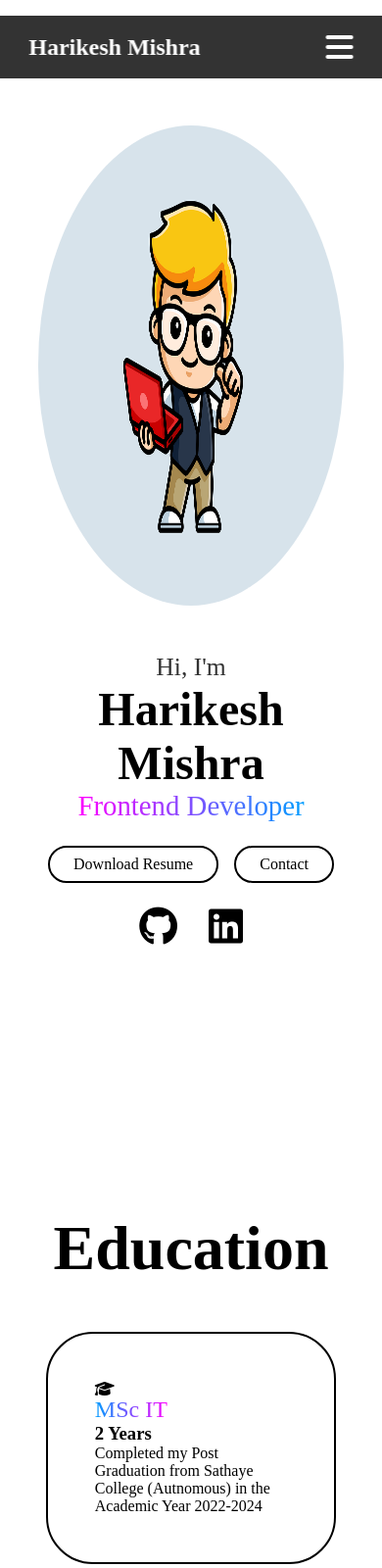
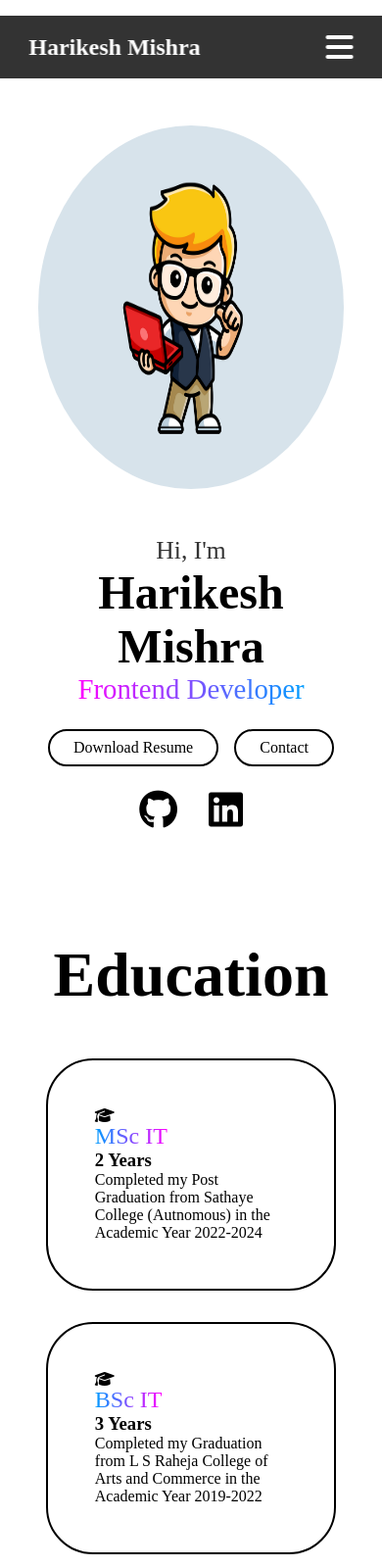
Before and after one commit to Harikesh666/Portfolio, a plain HTML site: page index.html in a window 390 px wide. Shown: the top 1600 px of the page at 98% size. Drawn offline with Linux system fonts and the light colour scheme.

Commit message:
screen changes for 432px

```diff
--- a/index.html
+++ b/index.html
@@ -76,7 +76,8 @@
                     <i class="fa-solid fa-graduation-cap"></i>
                     <span>BSc IT</span>
                     <h3>3 Years</h3>
-                    <p>Completed my Graduation from L S Raheja College of Arts and Commerce in the Academic Year 2019-2022</p>
+                    <p>Completed my Graduation from L S Raheja College of Arts and Commerce in the Academic Year
+                        2019-2022</p>
                 </div>
 
             </div>
@@ -95,7 +96,8 @@
                 <h3>Single Page Website</h3>
                 <p>A fully responsive website built using HTML & CSS. Two breakpoints at 900px and 500px</p>
                 <div class="btn-group">
-                    <a href="https://main--eloquent-youtiao-7e7617.netlify.app/" class="btn" target="_blank">Live Demo</a>
+                    <a href="https://main--eloquent-youtiao-7e7617.netlify.app/" class="btn" target="_blank">Live
+                        Demo</a>
                     <a href="https://github.com/Harikesh666/Responsive-" class="btn" target="_blank">Github</a>
                 </div>
             </div>
@@ -105,8 +107,10 @@
                 <h3>Responive Landing Page</h3>
                 <p>A Responsive Landing Page built using HTML & CSS. One breakpoint at 600px</p>
                 <div class="btn-group">
-                    <a href="https://66f65904ba2371df95265488--eloquent-buttercream-4554ee.netlify.app/" class="btn" target="_blank">Live Demo</a>
-                    <a href="https://github.com/Harikesh666/Web-Design-Landing-Page" class="btn" target="_blank">Github</a>
+                    <a href="https://66f65904ba2371df95265488--eloquent-buttercream-4554ee.netlify.app/" class="btn"
+                        target="_blank">Live Demo</a>
+                    <a href="https://github.com/Harikesh666/Web-Design-Landing-Page" class="btn"
+                        target="_blank">Github</a>
                 </div>
             </div>
 
@@ -115,7 +119,8 @@
                 <h3>Landing Page</h3>
                 <p>Landing Page built using HTML & CSS (not responsive but beautiful)</p>
                 <div class="btn-group">
-                    <a href="https://66f65d1a778c4de6c0eb3ec2--delightful-gumption-6797da.netlify.app/" class="btn" target="_blank">Live Demo</a>
+                    <a href="https://66f65d1a778c4de6c0eb3ec2--delightful-gumption-6797da.netlify.app/" class="btn"
+                        target="_blank">Live Demo</a>
                     <a href="https://github.com/Harikesh666/Landing-Page" class="btn" target="_blank">Github</a>
                 </div>
             </div>
@@ -142,8 +147,7 @@
                     <label for="email-address">Email Address</label>
                     <input type="email" name="_replyto" id="email-address" placeholder="email@domain.tld" required="">
                     <label for="message">Message</label>
-                    <textarea rows="5" name="message" id="message"
-                        placeholder="Aenean lacinia bibendum nulla sed consectetur. Vivamus sagittis lacus vel augue laoreet rutrum faucibus dolor auctor. Donec ullamcorper nulla non metus auctor fringilla nullam quis risus."
+                    <textarea rows="5" name="message" id="message" placeholder="Write your message here"
                         required=""></textarea>
                     <input type="hidden" name="_subject" id="email-subject" value="Contact Form Submission">
                 </fieldset>
--- a/style.css
+++ b/style.css
@@ -92,6 +92,14 @@ section {
     width: 100%;
     padding: 8rem 12%;
     position: relative;
+}
+
+.about {
+    padding: 8rem 12% 4rem 12%;
+}
+
+.education , .projects, .contact {
+    padding: 2rem 12% 1rem 12%;
 }
 
 .about {
@@ -479,6 +487,13 @@ footer ul li a:hover::before {
     }
 }
 
+@media(max-width: 440px) {
+    .about-container img {
+        height: 44vh;
+        width: 80vw;
+    }
+}
+
 @media(max-width: 375px) {
     .about-container img {
         height: 38vh;
```
